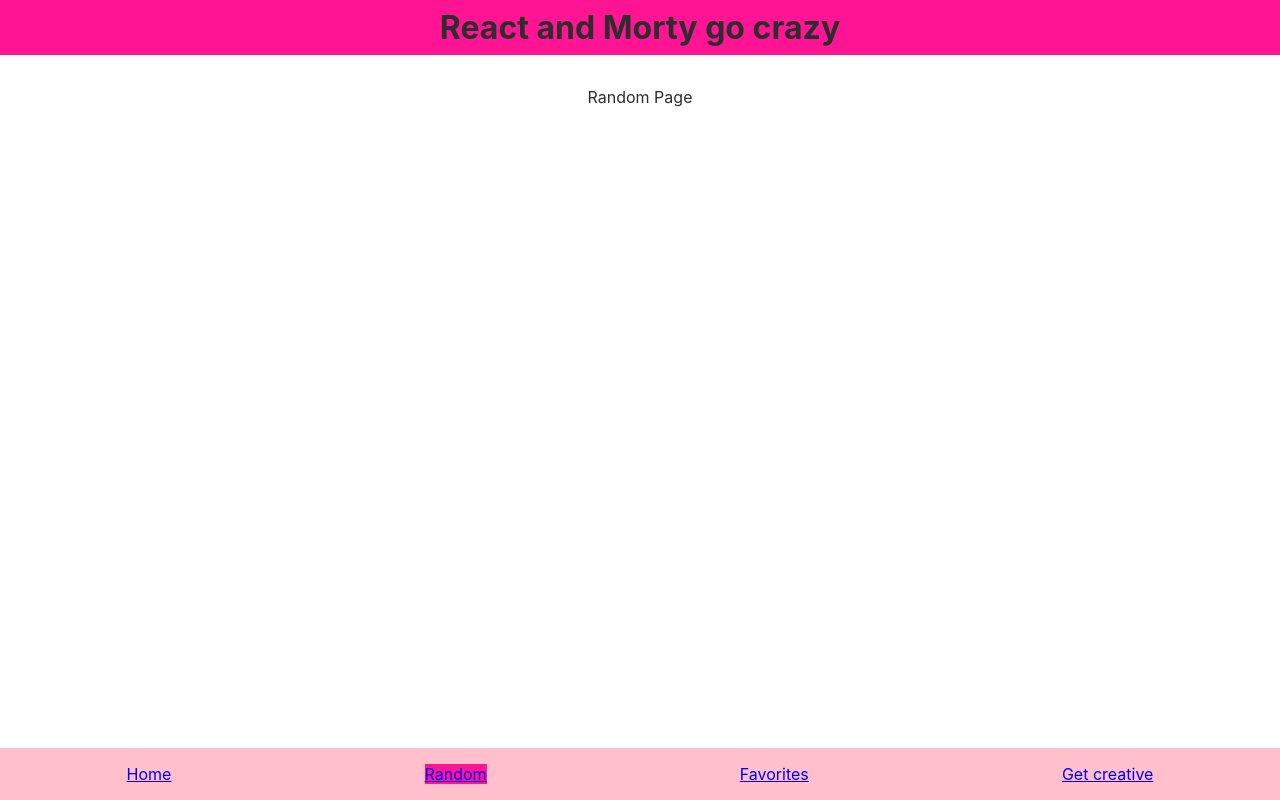
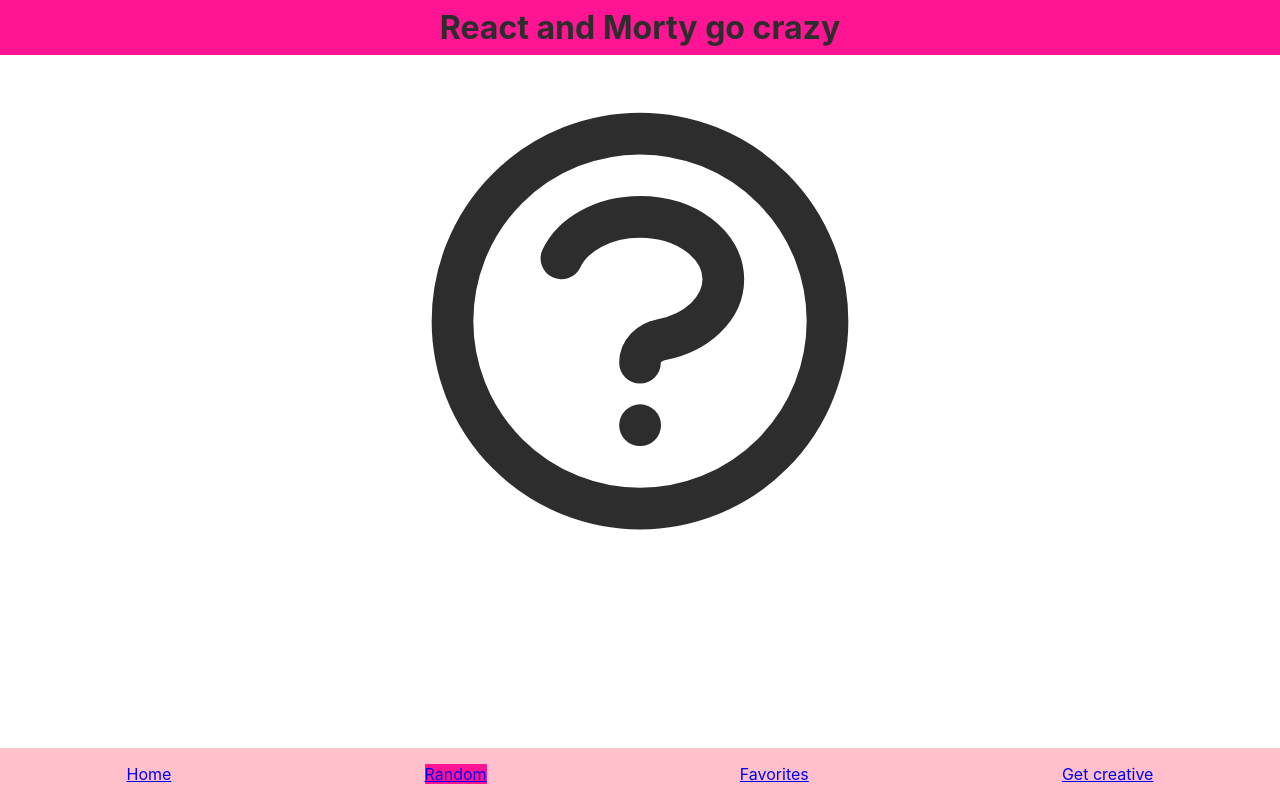
Before and after one commit to PulexIrritans/react-and-morty, a React (Create React App) app: page /random in a window 1280 px wide. Built offline with nearby package versions, Linux system fonts and the light colour scheme; no server answers.

Commit message:
add function to get random id

```diff
--- a/src/App.js
+++ b/src/App.js
@@ -53,6 +53,7 @@ function App() {
       localStorage.setItem('favChar', JSON.stringify(newfavoriteCharacterIDs));
       setFavoriteCharacterIDs(newfavoriteCharacterIDs);
 
+
     }
   };
 
@@ -72,7 +73,7 @@ function App() {
           }
         />
 
-        <Route path="/random" element={<RandomPage character={characters} />} />
+        <Route path="/random" element={<RandomPage characters={characters} />} />
         <Route
           path="/favorites"
           element={<FavoritesPage characters={characters} favcharacterIDs={favoriteCharacterIDs} handleBookmarking={handleBookmarking}/>}
--- a/src/Components/Button.js
+++ b/src/Components/Button.js
@@ -6,6 +6,7 @@ export const Button = styled.button`
   border: none;
   font-family: inherit;
   font-size: inherit;
+  align-self: center;
 
   &:active {
     background: ${(props) =>
--- a/src/Components/Card.js
+++ b/src/Components/Card.js
@@ -60,9 +60,7 @@ const Card = ({
           {bookmarking ? (
             <Bookmark
               className={isbookmarked ? 'activebookmark' : ''}
-              onClick={() => {
-                handleBookmarking(id);
-              }}
+              onClick={handleBookmarking}
             ></Bookmark>
           ) : (
             ''
--- a/src/pages/CreativePage.js
+++ b/src/pages/CreativePage.js
@@ -1,7 +1,7 @@
 const CreativePage = ({  }) => {
     return (
       <main>
-          <p>Creative Page</p>
+          <p>Now, go and improve your React skills!</p>
       </main>
     );
   };
--- a/src/pages/MainPage.js
+++ b/src/pages/MainPage.js
@@ -17,7 +17,6 @@ const MainPage = ({ characters, favCharacterIDs }) => {
             origin={character.origin.name}
             detailsMode={false}
             bookmarking={false}
-            isbookmarked={false}
           />
         ))}
       </ul>
--- a/src/pages/RandomPage.js
+++ b/src/pages/RandomPage.js
@@ -1,7 +1,46 @@
-const RandomPage = ({  }) => {
+import { useState } from 'react';
+import Card from '../Components/Card';
+import { Button } from '../Components/Button';
+import {ReactComponent as QuestionLogo} from '../Resources/question.svg'
+
+const RandomPage = ({ characters }) => {
+const [randomID, setRandomID] = useState();
+
+
+  // const setRandomCharacter = () => {
+
+  //   const id = Math.floor(Math.random() * (characters.length-1 - 1)) + 1;
+  //   const randomCharacter = characters.find(character => {return character.id === id});
+  //   setRandomID(id)
+  // }
+
+  //   const currentCharacter = (characters.find(character => character.id == id))
+
     return (
       <main>
-          <p>Random Page</p>
+           <ul className='Cards-Container'>{randomID ?
+        (<Card
+            key={characters.id}
+            image={characters.image}
+            name={characters.name}
+            gender={characters.gender}
+            id={characters.id}
+            species={characters.species}
+            status={characters.status}
+            location={characters.location.name}
+            origin={characters.origin.name}
+            detailsMode={false}
+            bookmarking={false}
+            isbookmarked={false}
+          /> ) : (
+          <>
+          <QuestionLogo style={{width: "500px"}}/>
+          {/* <Button onClick={setRandomCharacter}>Random Character</Button> */}
+          </>
+        )
+        }
+        </ul>
+
       </main>
     );
   };
```
Also changed, not shown: src/Resources/question.svg (added).
